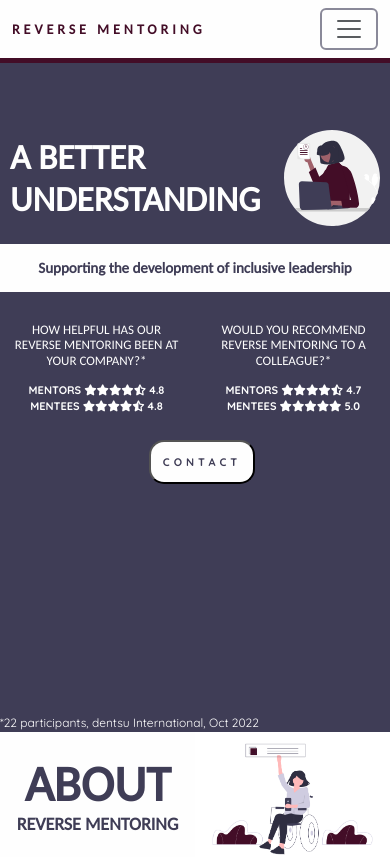
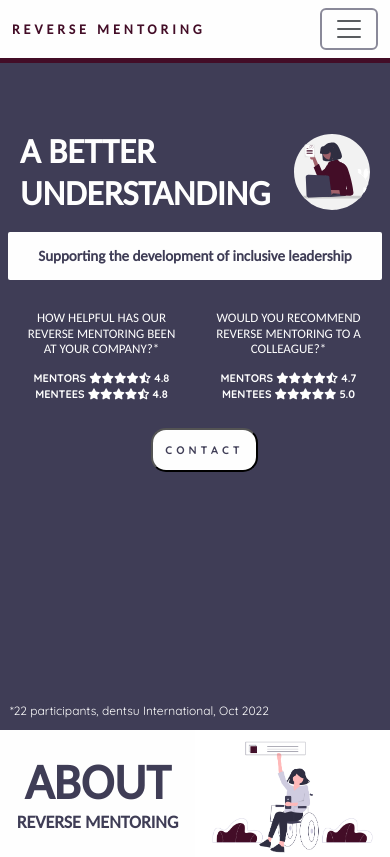
Before and after one commit to SkippyWalnuts/rev-mentoring-react, a React (Create React App) app: page / in a window 390 px wide. Shown: the top 857 px of the page. Built offline with nearby package versions, Linux system fonts and the light colour scheme.

Commit message:
Updated app min-width & Hero margin for responsiveness

```diff
--- a/src/App.css
+++ b/src/App.css
@@ -6,7 +6,7 @@
 
 body {
     background: var(--primary-color);
-    min-width: 300px;
+    min-width: 380px;
 }
 
 .title-row {
--- a/src/Hero.css
+++ b/src/Hero.css
@@ -63,6 +63,10 @@
 
 
 @media (max-width: 700px) {
+.Hero {
+    margin: 10px;
+}
+
     .Hero .hero-container {
         max-width: 400px;
         padding: 10px;
```
